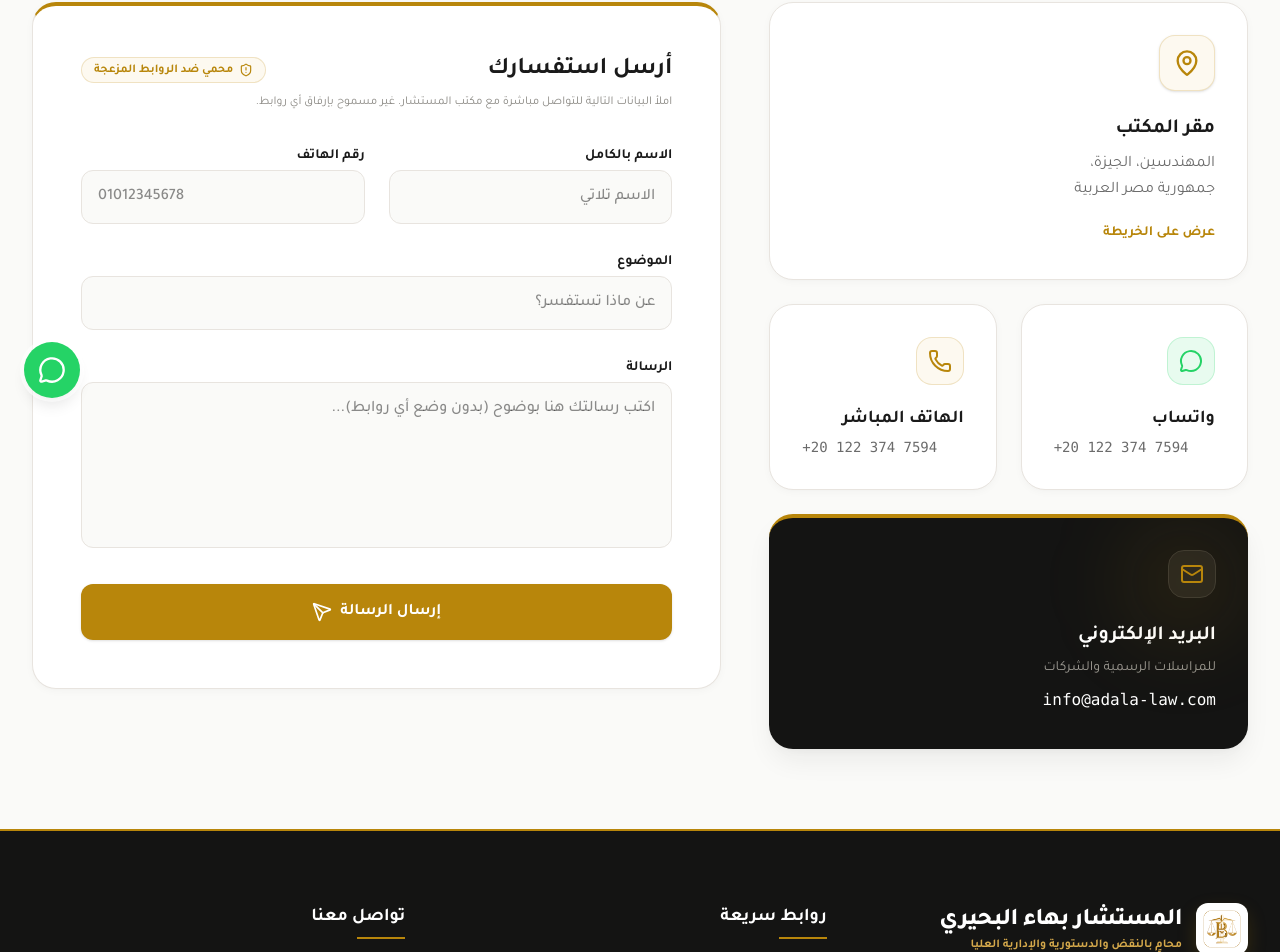
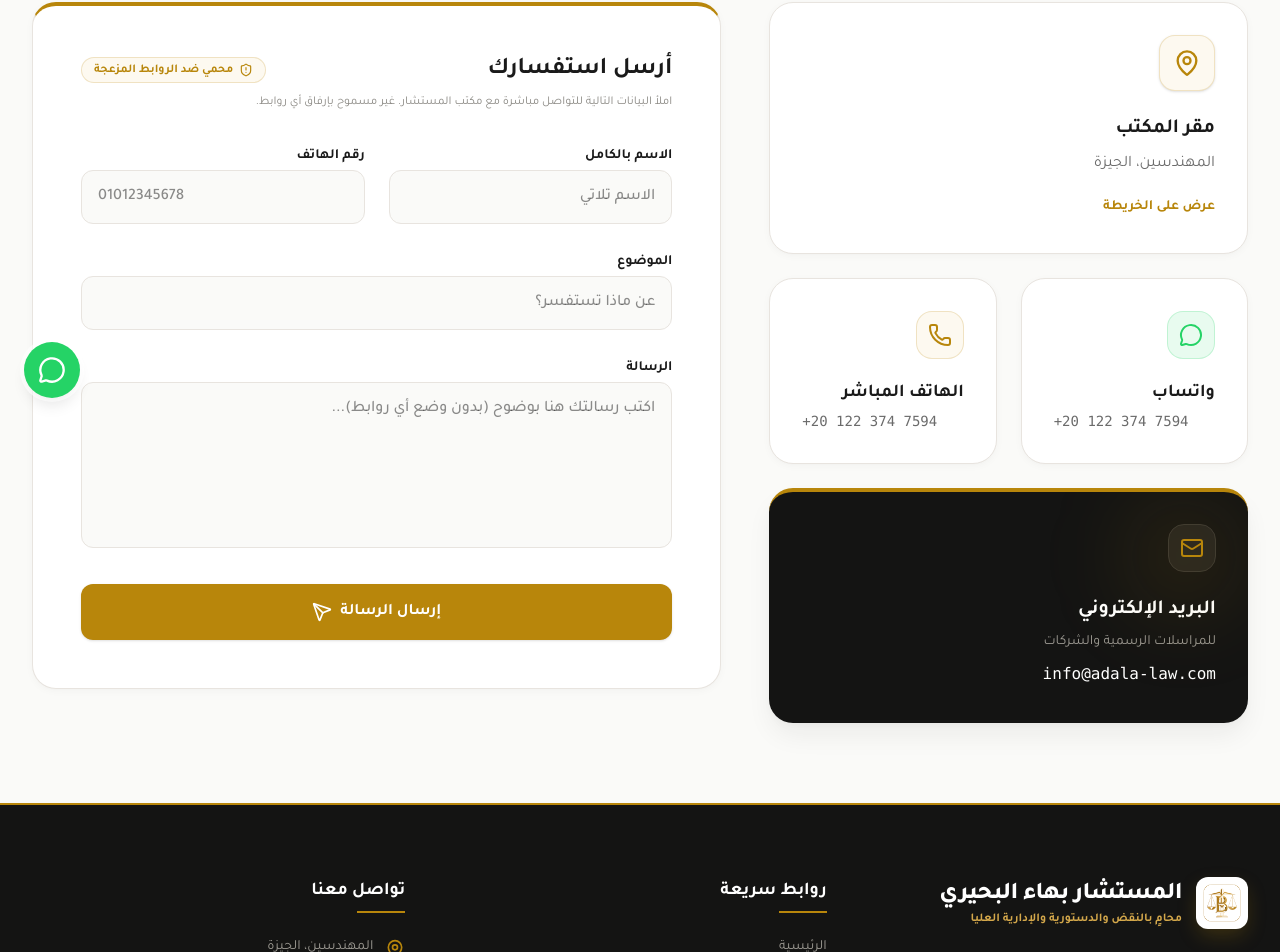
Before and after one commit to mo-bahaa2/Bahaa-Elbihery, a React (Vite) app: page /contact in a window 1280 px wide. Shown: the part 378-1330 px from the top of the page. Built offline with nearby package versions, Linux system fonts and the light colour scheme.

Commit message:
update seo and footer ocation & home section

```diff
--- a/index.html
+++ b/index.html
@@ -12,7 +12,7 @@
   <!-- Primary Meta Tags & Comprehensive SEO -->
   <title>المستشار بهاء صلاح البحيري | محامٍ بالنقض واستشارات قانونية (جنائي - مدني - أسرة - قضاء إداري)</title>
   <meta name="title" content="المستشار بهاء صلاح البحيري | محامٍ بالنقض واستشارات قانونية (جنائي - مدني - أسرة - قضاء إداري)" />
-  <meta name="description" content="الموقع الرسمي للمستشار بهاء صلاح البحيري (بهاء صلاح / مستشار بهاء بحيري) - محامٍ بالنقض والدستورية والإدارية العليا. خبرة أكثر من 20 عاماً في القضايا الجنائية، المدنية، قضايا الأسرة والأحوال الشخصية، والقضاء الإداري ومجلس الدولة. Bahaa Salah El-Beheiry - Attorney at Law." />
+  <meta name="description" content="الموقع الرسمي للمستشار بهاء صلاح البحيري (بهاء صلاح / مستشار بهاء بحيري) - محامٍ بالنقض والدستورية والإدارية العليا. خبرة أكثر من 20 عاماً في القضايا الجنائية، المدنية، قضايا الأسرة والأحوال الشخصية، والقضاء الإداري . Bahaa Salah El-Beheiry - Attorney at Law." />
   <meta name="keywords" content="بهاء صلاح, مستشار بهاء, مستشار بهاء بحيري, المستشار بهاء صلاح البحيري, بهاء البحيري, بهاء صلاح المحامي, محامي بالنقض, قضايا جنائية, جنائي, قضايا مدنية, مدني, قضايا أسرة, أحوال شخصية, قضاء إداري, مجلس الدولة, استشارات قانونية, محامي في مصر, محامي في القاهرة, طعون النقض, Bahaa Salah, Bahaa El-Beheiry, Bahaa Beheiry, Counselor Bahaa Salah, Counselor Bahaa, Cassation Lawyer, Criminal Lawyer Egypt, Civil Lawyer, Family Law Lawyer, Egyptian Lawyer" />
   <meta name="author" content="المستشار بهاء صلاح البحيري" />
   <link rel="canonical" href="https://bahaa-elbihery.vercel.app/" />
@@ -21,7 +21,7 @@
   <meta property="og:type" content="website" />
   <meta property="og:url" content="https://bahaa-elbihery.vercel.app/" />
   <meta property="og:title" content="المستشار بهاء صلاح البحيري | محامٍ بالنقض والدستورية العليا" />
-  <meta property="og:description" content="الموقع الرسمي للمستشار بهاء صلاح البحيري (بهاء صلاح / مستشار بهاء بحيري) - استشارات قانونية وقضايا (جنائي - مدني - أسرة - قضاء إداري ومجلس الدولة). احجز استشارتك الآن." />
+  <meta property="og:description" content="الموقع الرسمي للمستشار بهاء صلاح البحيري (بهاء صلاح / مستشار بهاء بحيري) - استشارات قانونية وقضايا (جنائي - مدني - أسرة - قضاء إداري ). احجز استشارتك الآن." />
   <meta property="og:image" content="/bahaa.png" />
   <meta property="og:image:alt" content="المستشار بهاء صلاح البحيري" />
   <meta property="og:locale" content="ar_EG" />
@@ -31,7 +31,7 @@
   <meta name="twitter:card" content="summary_large_image" />
   <meta name="twitter:url" content="https://bahaa-elbihery.vercel.app/" />
   <meta name="twitter:title" content="المستشار بهاء صلاح البحيري | محامٍ بالنقض واستشارات قانونية" />
-  <meta name="twitter:description" content="تخصص في قضايا الجنايات، المدني، قضايا الأسرة، والقضاء الإداري ومجلس الدولة. احجز استشارتك مع المستشار بهاء صلاح البحيري. Bahaa Salah El-Beheiry" />
+  <meta name="twitter:description" content="تخصص في قضايا الجنايات، المدني، قضايا الأسرة، والقضاء الإداري . احجز استشارتك مع المستشار بهاء صلاح البحيري. Bahaa Salah El-Beheiry" />
   <meta name="twitter:image" content="/bahaa.png" />
 
   <!-- Schema.org Structured Data (JSON-LD) for Google Knowledge Graph & Local SEO -->
@@ -58,14 +58,14 @@
           "Bahaa Salah Lawyer"
         ],
         "jobTitle": "محامٍ بالنقض والدستورية والإدارية العليا - Cassation Lawyer & Senior Legal Consultant",
-        "description": "محامٍ ومستشار قانوني مصري بالنقض والدستورية والإدارية العليا، يتمتع بخبرة تزيد عن 20 عاماً في قضايا الجنايات، النزاعات المدنية، قضايا الأسرة، ومجلس الدولة.",
+        "description": "محامٍ ومستشار قانوني مصري بالنقض والدستورية والإدارية العليا، يتمتع بخبرة تزيد عن 20 عاماً في قضايا الجنايات، النزاعات المدنية، قضايا الأسرة، .",
         "image": "https://bahaa-elbihery.vercel.app/bahaa.png",
         "url": "https://bahaa-elbihery.vercel.app/",
         "knowsAbout": [
           "القضايا الجنائية (Criminal Law)",
           "القضايا المدنية والتعويضات (Civil Law)",
           "قضايا الأسرة والأحوال الشخصية (Family Law)",
-          "القضاء الإداري ومجلس الدولة (Administrative Law & State Council)",
+          "القضاء الإداري  (Administrative Law & State Council)",
           "الطعون أمام محكمة النقض (Cassation Appeals)",
           "الدستورية العليا (Supreme Constitutional Court)",
           "صياغة ومراجعة العقود والتحكيم"
@@ -87,7 +87,7 @@
         "founder": {
           "@id": "https://bahaa-elbihery.vercel.app/#lawyer"
         },
-        "description": "مكتب محاماة رائد في مصر متخصص في الترافع والطعن أمام محكمة النقض ومجلس الدولة، وقضايا الجنايات والمدني وقضايا الأسرة.",
+        "description": "مكتب محاماة رائد في مصر متخصص في الترافع والطعن أمام محكمة النقض ، وقضايا الجنايات والمدني وقضايا الأسرة.",
         "address": {
           "@type": "PostalAddress",
           "addressCountry": "EG",
--- a/src/components/Footer.tsx
+++ b/src/components/Footer.tsx
@@ -49,7 +49,7 @@ export default function Footer() {
             <ul className="space-y-4 text-sm text-[#9E9B94]">
               <li className="flex items-start gap-3">
                 <MapPin className="w-5 h-5 text-[#B8860B] shrink-0 mt-0.5" />
-                <span>المهندسين، الجيزة، جمهورية مصر العربية</span>
+                <span>المهندسين، الجيزة</span>
               </li>
               <li className="flex items-center gap-3">
                 <Phone className="w-5 h-5 text-[#B8860B] shrink-0" />
--- a/src/pages/Contact.tsx
+++ b/src/pages/Contact.tsx
@@ -122,8 +122,7 @@ export default function Contact() {
               </div>
               <h3 className="text-xl font-bold text-[#1A1A1A] mb-2">مقر المكتب</h3>
               <p className="text-[#6B6B6B] leading-relaxed mb-4 text-sm sm:text-base">
-                المهندسين، الجيزة،<br />
-                جمهورية مصر العربية
+                المهندسين، الجيزة
               </p>
               <a href="#" className="text-[#B8860B] hover:text-[#996515] font-bold text-sm hover:underline">
                 عرض على الخريطة
--- a/src/pages/Home.tsx
+++ b/src/pages/Home.tsx
@@ -81,7 +81,7 @@ export default function Home() {
             </h1>
 
             <p className="text-lg text-[#6B6B6B] max-w-xl mx-auto lg:mx-0 leading-relaxed font-normal">
-              المكتب الرسمي للمستشار بهاء صلاح البحيري - خبرة تمتد لأكثر من 20 عاماً في قضايا الجنايات، النزاعات المدنية، قضايا الأسرة، والقضاء الإداري ومجلس الدولة.
+              خبرة تمتد لأكثر من 20 عاماً في تقديم الاستشارات القانونية، المرافعة في أعقد القضايا، ومراجعة العقود لضمان حقوقك بأعلى معايير الأمان والشفافية.
             </p>
 
             <div className="flex flex-col sm:flex-row items-center gap-4 justify-center lg:justify-start mt-2">
```
